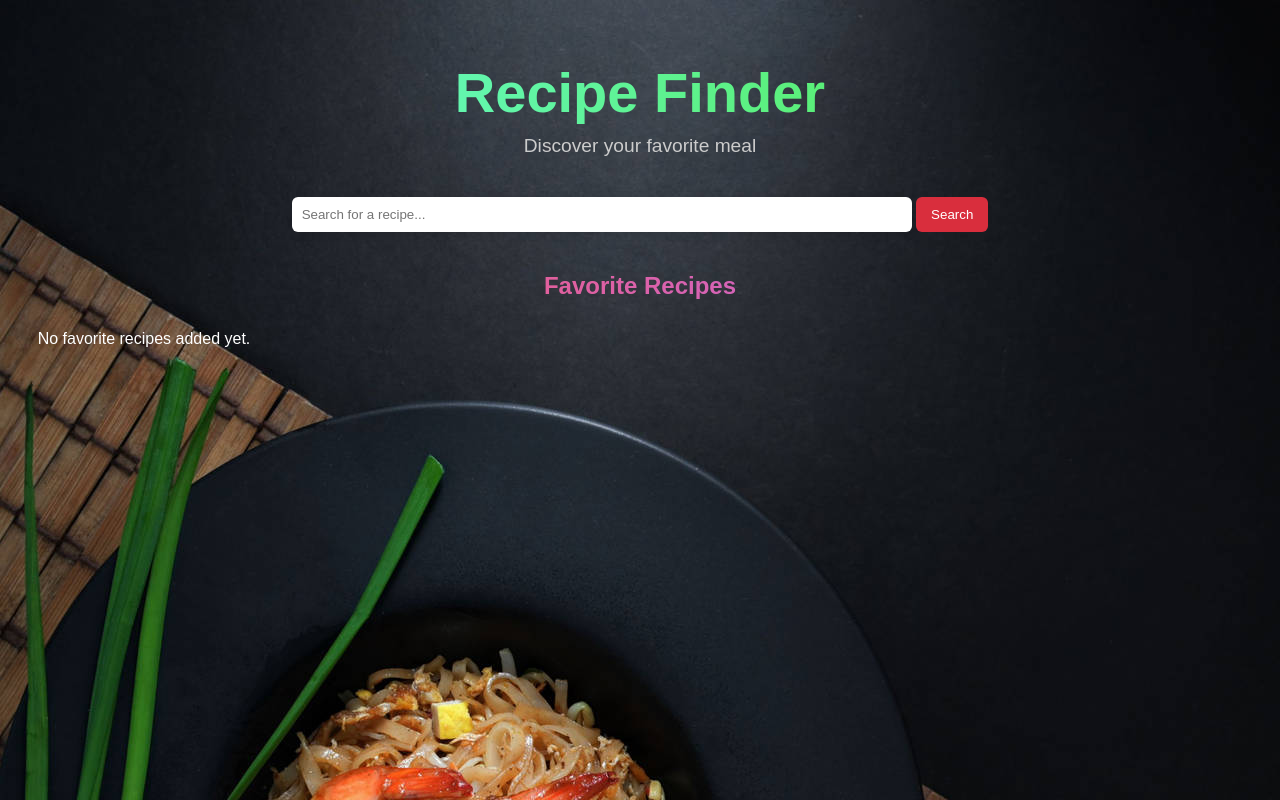
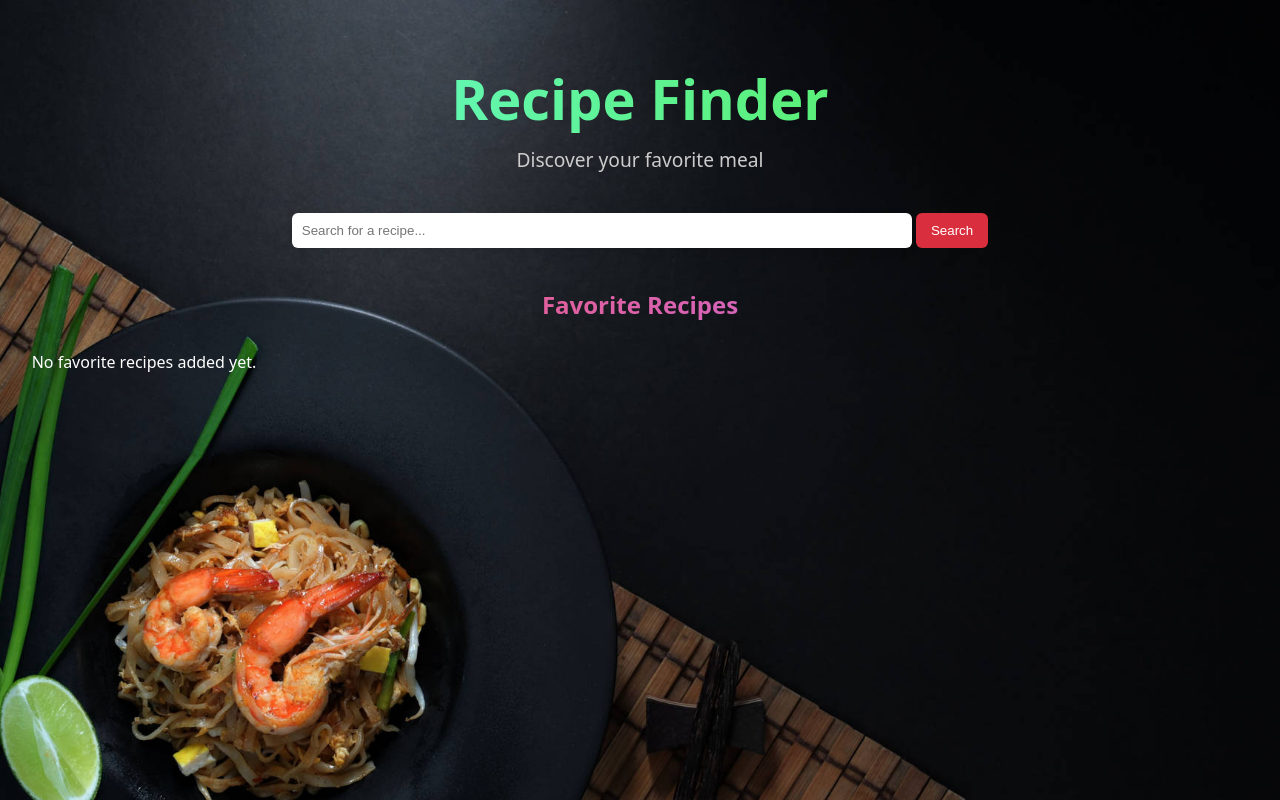
Before and after one commit to brittojo7n/BasicWebsite-CookingRecipeFinder, a plain HTML site: page index.html in a window 1280 px wide. Drawn offline with Linux system fonts and the light colour scheme.

Commit message:
Updated: background image

```diff
--- a/index.html
+++ b/index.html
@@ -6,7 +6,7 @@
   <title>Recipe Finder</title>
   <link rel="stylesheet" href="style.css" />
 </head>
-<body background="back.jpg">
+<body>
   <section class="finder-section">
     <div class="main-heading">
       <h1>Recipe Finder</h1>
--- a/style.css
+++ b/style.css
@@ -5,9 +5,13 @@
 }
 
 body {
-  font-family: Arial, sans-serif;
-  background-color: #0e1620;
+  font-family: system-ui, -apple-system, BlinkMacSystemFont, 'Segoe UI', Roboto, Oxygen, Ubuntu, Cantarell, 'Open Sans', 'Helvetica Neue', sans-serif;
   padding: 20px;
+  background-image: url('images/back.jpg');
+  background-size: cover;
+  background-repeat: no-repeat;
+  background-position: center;
+  background-attachment: fixed;
 }
 
 .main-heading {
```
Also changed, not shown: images/back.jpg (renamed from back.jpg), recipe-image.jpg (deleted).
